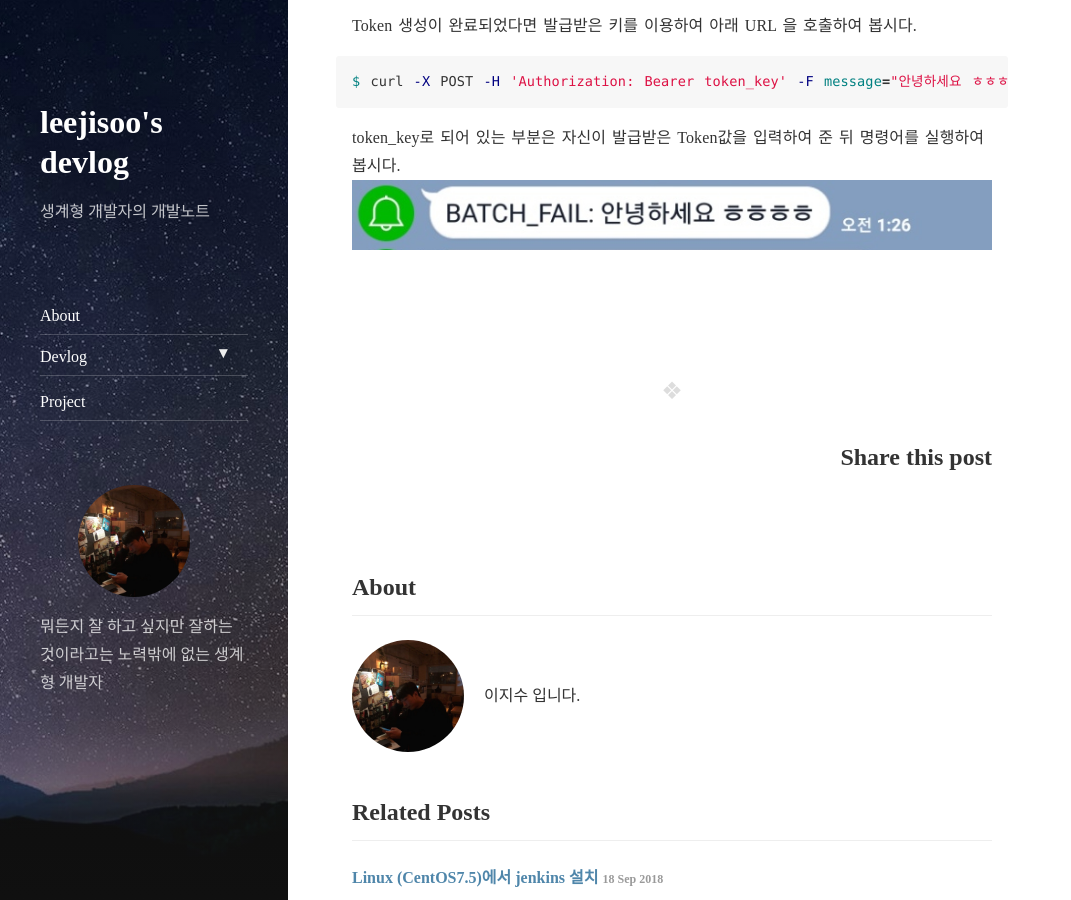
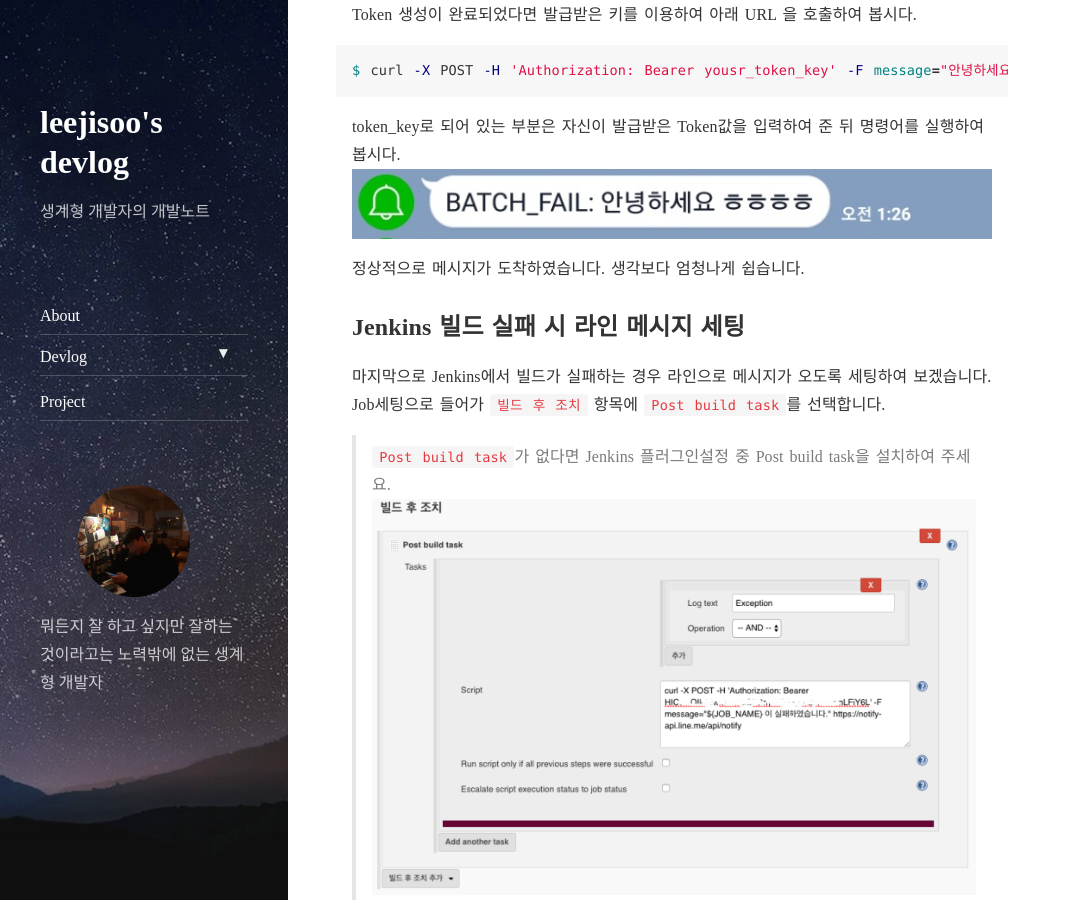
Before and after one commit to lee-jisoo/lee-jisoo.github.io, a Jekyll site: the page built from _posts/2018-09-22-jenkins-line-notify.md, in a window 1280 px wide and 900 px high, scrolled down 2319 px. Shown: the whole window, without its empty margins (0-1071 px from the left). Built offline with Jekyll 4.4.1, drawn with Linux system fonts in a browser that asks for light colours; nearby versions of some CDN libraries; comment, search, counter and statistics services are not loaded; some of the changed text lies outside the part shown.

Commit message:
image change

````diff
--- a/_posts/2018-09-22-jenkins-line-notify.md
+++ b/_posts/2018-09-22-jenkins-line-notify.md
@@ -33,11 +33,34 @@ https://notify-bot.line.me/my/ 로 접속한 뒤 `Generate token`을 선택합
 
 저는 가장 위에 있는 저 혼자만 메시지를 받을 것이기 때문에 `1-on-1 chat with LINE Notify`를 선택하였습니다.
 
-# curl 을 통한 메시지 보내기
+## curl 을 통한 메시지 보내기
 Token 생성이 완료되었다면 발급받은 키를 이용하여 아래 URL 을 호출하여 봅시다.
 
 ```sh
-$ curl -X POST -H 'Authorization: Bearer token_key' -F message="안녕하세요 ㅎㅎㅎ" https://notify-api.line.me/api/notify
+$ curl -X POST -H 'Authorization: Bearer yousr_token_key' -F message="안녕하세요 ㅎㅎㅎ" https://notify-api.line.me/api/notify
 ```
 token_key로 되어 있는 부분은 자신이 발급받은 Token값을 입력하여 준 뒤 명령어를 실행하여 봅시다.
 ![](/assets/img/postimg/2018-09/2018-09-22-line2.jpg)
+
+정상적으로 메시지가 도착하였습니다. 생각보다 엄청나게 쉽습니다.
+
+## Jenkins 빌드 실패 시 라인 메시지 세팅
+마지막으로 Jenkins에서 빌드가 실패하는 경우 라인으로 메시지가 오도록 세팅하여 보겠습니다.
+Job세팅으로 들어가 `빌드 후 조치` 항목에 `Post build task`를 선택합니다.
+>`Post build task`가 없다면 Jenkins 플러그인설정 중 Post build task을 설치하여 주세요.
+![](/assets/img/postimg/2018-09/2018-09-22-line3.png)
+
+`Post build task`의 입력항목은 간단합니다. 빌드 결과 로그 중 `Log text`에 입력한 내용이 있다면 `Script`를 실행하시오.
+- Log text : 빌드 결과에 입력한 텍스트가 있는 경우
+- Script : 입력된 스크립트를 실행합니다.
+
+```sh
+curl -X POST -H 'Authorization: Bearer yousr_token_key' -F message="${JOB_NAME} 이 실패하였습니다." https://notify-api.line.me/api/notify
+```
+
+실행결과 정상적으로 배치 실패시 알람톡이 전달되고 있습니다.
+![](/assets/img/postimg/2018-09/2018-09-22-line4.jpg)
+
+**어때요? 참 쉽죠?**
+
+![](/assets/img/postimg/bob.jpg)
````
Also changed, not shown: other parts of _posts/2018-09-22-jenkins-line-notify.md (+1 -1 lines).
